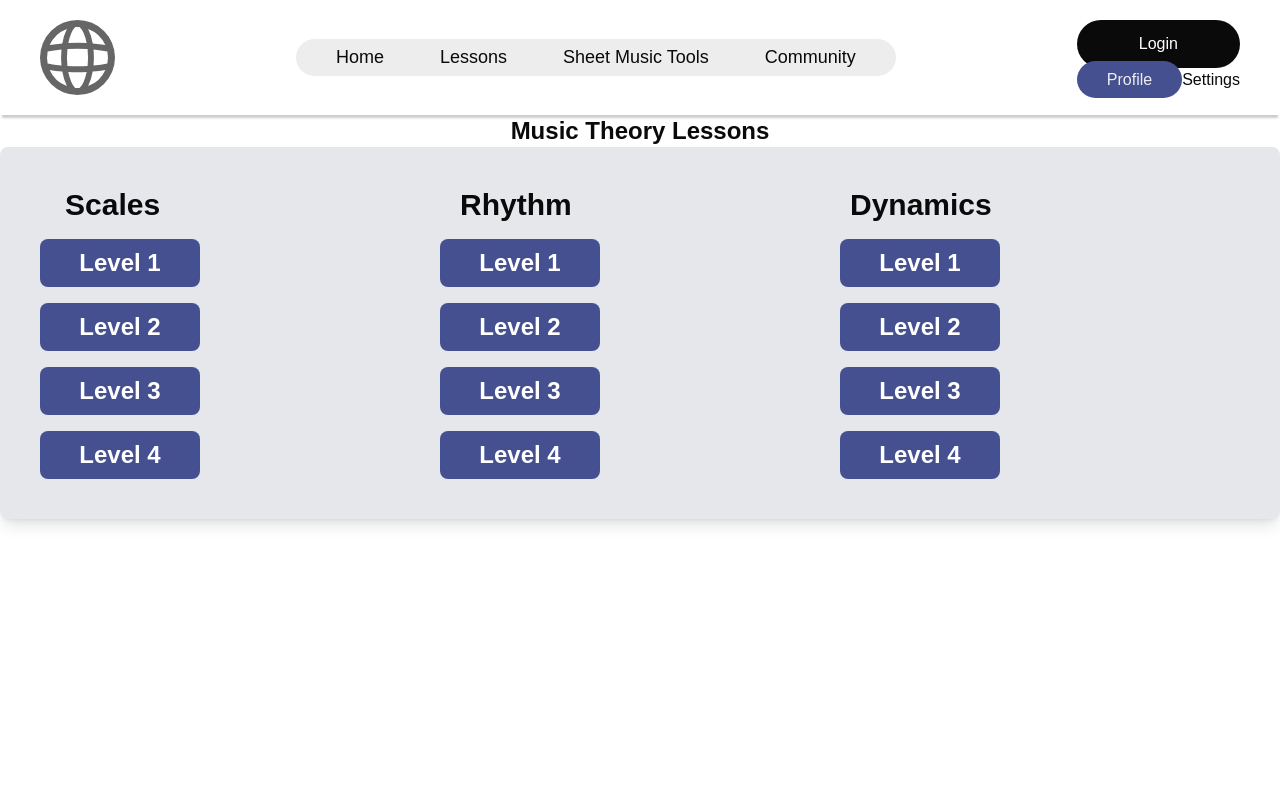
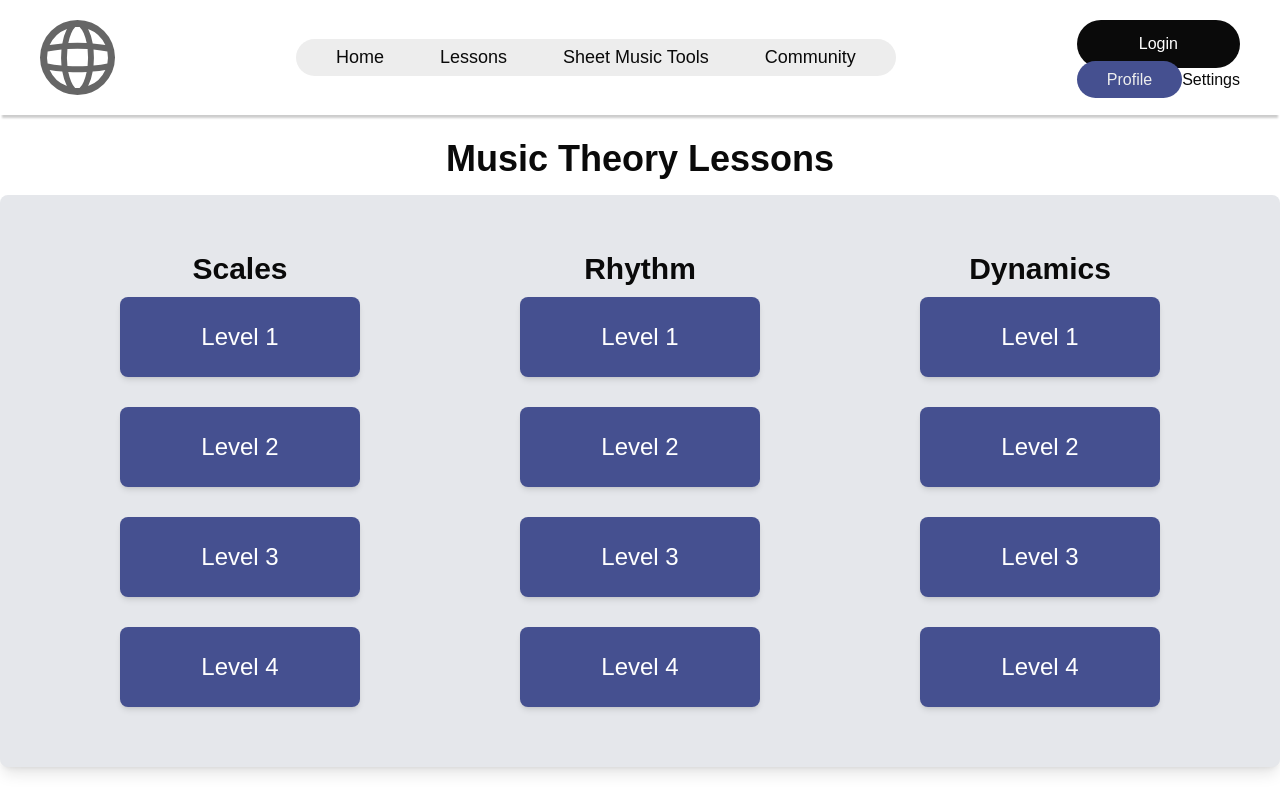
Before and after one commit to simchildress/NoTrebleTesting, a Next.js app: page /Lessons in a window 1280 px wide. Built offline with nearby package versions, Linux system fonts and the light colour scheme.

Commit message:
updating the lessons page to look nicer

```diff
--- a/src/app/Lessons/page.js
+++ b/src/app/Lessons/page.js
@@ -2,41 +2,31 @@ import LevelButton from "../component/LevelButton"
 
 export default function Lessons(){
     const Columns = () =>
-    <div className=" w-full bg-gray-200 h-100 grid grid-cols-3 bg-gray-200 shadow-lg p-10 rounded-lg">
-    <div style={{ transform: 'translateX(25px)' }} className="col-span-1 font-bold text-3xl ">Scales</div>
-    <div style={{ transform: 'translateX(20px)' }} className="col-span-1 font-bold text-3xl ">Rhythm</div>
-    <div style={{ transform: 'translateX(10px)' }} className="col-span-1 font-bold text-3xl ">Dynamics</div>
-    <button className="col-span-1 font-semibold text-2xl w-40 bg-[#455090] text-white py-2
-    rounded-lg hover:bg-[#102437] mt-4 ">Level 1</button>
-    <button className="col-span-1 font-semibold text-2xl w-40 bg-[#455090] text-white py-2
-    rounded-lg hover:bg-[#102437] mt-4 ">Level 1</button>
-    <button className="col-span-1 font-semibold text-2xl w-40 bg-[#455090] text-white py-2
-    rounded-lg hover:bg-[#102437] mt-4">Level 1</button>
-    <button className="col-span-1 font-semibold text-2xl w-40 bg-[#455090] text-white py-2
-    rounded-lg hover:bg-[#102437] mt-4">Level 2</button>
-    <button className="col-span-1 font-semibold text-2xl w-40 bg-[#455090] text-white py-2
-    rounded-lg hover:bg-[#102437] mt-4">Level 2</button>
-    <button className="col-span-1 font-semibold text-2xl w-40 bg-[#455090] text-white py-2
-    rounded-lg hover:bg-[#102437] mt-4">Level 2</button>
-    <button className="col-span-1 font-semibold text-2xl w-40 bg-[#455090] text-white py-2
-    rounded-lg hover:bg-[#102437] mt-4">Level 3</button>
-    <button className="col-span-1 font-semibold text-2xl w-40 bg-[#455090] text-white py-2
-    rounded-lg hover:bg-[#102437] mt-4">Level 3</button>
-    <button className="col-span-1 font-semibold text-2xl w-40 bg-[#455090] text-white py-2
-    rounded-lg hover:bg-[#102437] mt-4">Level 3</button>
-    <button className="col-span-1 font-semibold text-2xl w-40 bg-[#455090] text-white py-2
-    rounded-lg hover:bg-[#102437] mt-4">Level 4</button>
-    <button className="col-span-1 font-semibold text-2xl w-40 bg-[#455090] text-white py-2
-    rounded-lg hover:bg-[#102437] mt-4">Level 4</button>
-    <button className="col-span-1 font-semibold text-2xl w-40 bg-[#455090] text-white py-2
-    rounded-lg hover:bg-[#102437] mt-4">Level 4</button>
+    <div className="grid grid-cols-3 mt-4">
+    <div className="col-span-1 font-bold text-3xl text-center">Scales</div>
+    <div className="col-span-1 font-bold text-3xl text-center">Rhythm</div>
+    <div className="col-span-1 font-bold text-3xl text-center">Dynamics</div>
+    <LevelButton level = {1} ></LevelButton>
+    <LevelButton level = {1} ></LevelButton>
+    <LevelButton level = {1} ></LevelButton>
+    <LevelButton level = {2} ></LevelButton>
+    <LevelButton level = {2} ></LevelButton>
+    <LevelButton level = {2} ></LevelButton>
+    <LevelButton level = {3} ></LevelButton>
+    <LevelButton level = {3} ></LevelButton>
+    <LevelButton level = {3} ></LevelButton>
+    <LevelButton level = {4} ></LevelButton>
+    <LevelButton level = {4} ></LevelButton>
+    <LevelButton level = {4} ></LevelButton>
     </div>
 
 
     return (
         <main>
-        <h1 className="text-center font-bold text-2xl">Music Theory Lessons</h1>
+        <h1 className="text-center font-bold text-4xl mt-6">Music Theory Lessons</h1>
+        <div className= "mb-6 bg-gray-200 p-10 rounded-lg shadow-lg w-lg mt-4 ">
         <Columns/>
+        </div>
         </main>
     );
 }
--- a/src/app/component/LevelButton.jsx
+++ b/src/app/component/LevelButton.jsx
@@ -3,7 +3,8 @@ import React from "react";
 
 
 function LevelButton(props) {
-  return <button className="col-span-1 text-semibold text-2xl w-40 bg-[#455090] text-white py-2
-    rounded-lg hover:bg-[#102437] mt-4 ">Level {props.level}</button>;
-}
+  return <button className="col-span-1 text-semibold text-2xl w-60 bg-[#455090] text-white py-2
+    rounded-lg hover:bg-[#102437] shadow-md "
+    style={{ display: 'block', margin: 'auto', marginBottom: '20px', marginTop: '10px', height: '10vh'}}>Level {props.level}</button>
+};
 export default LevelButton
```
